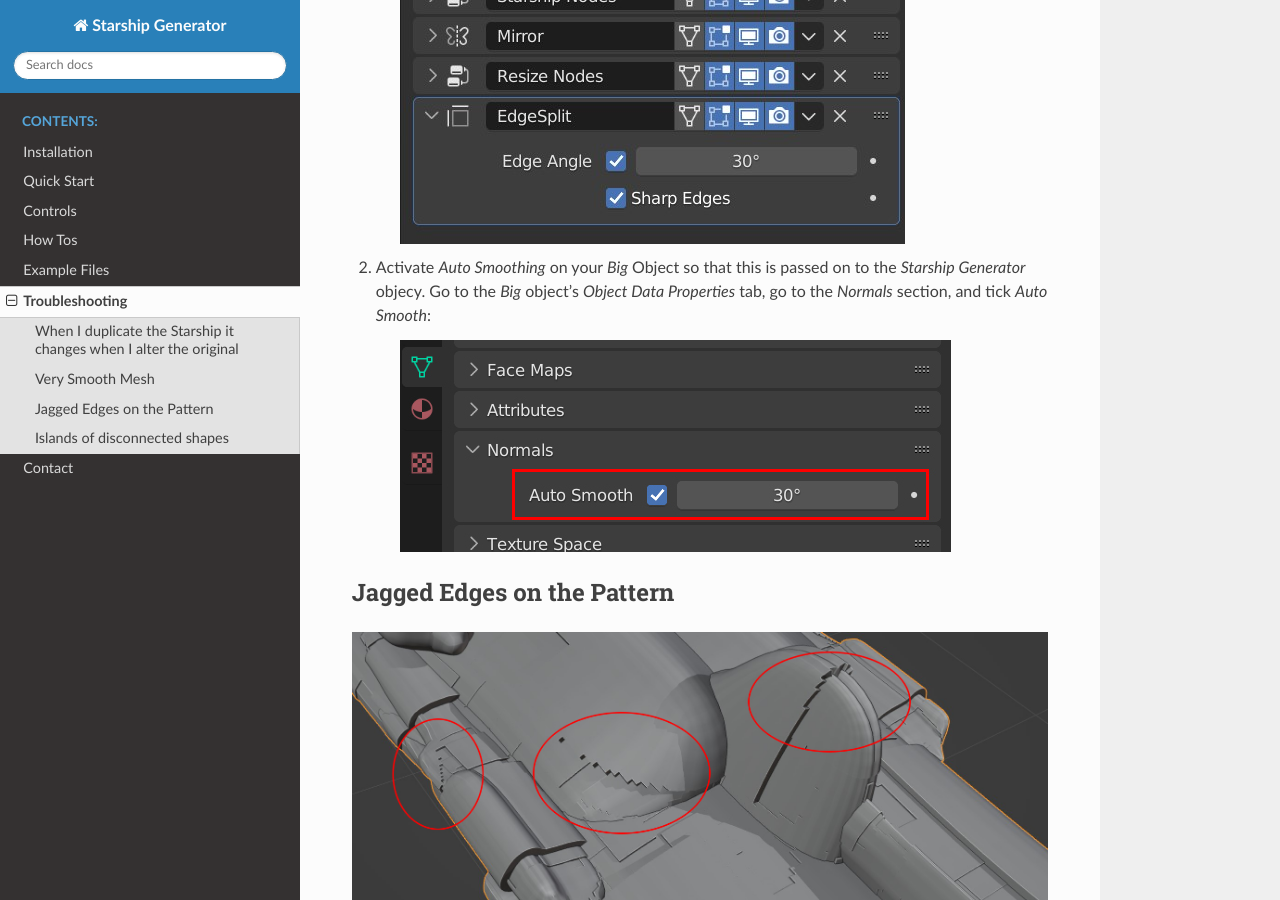
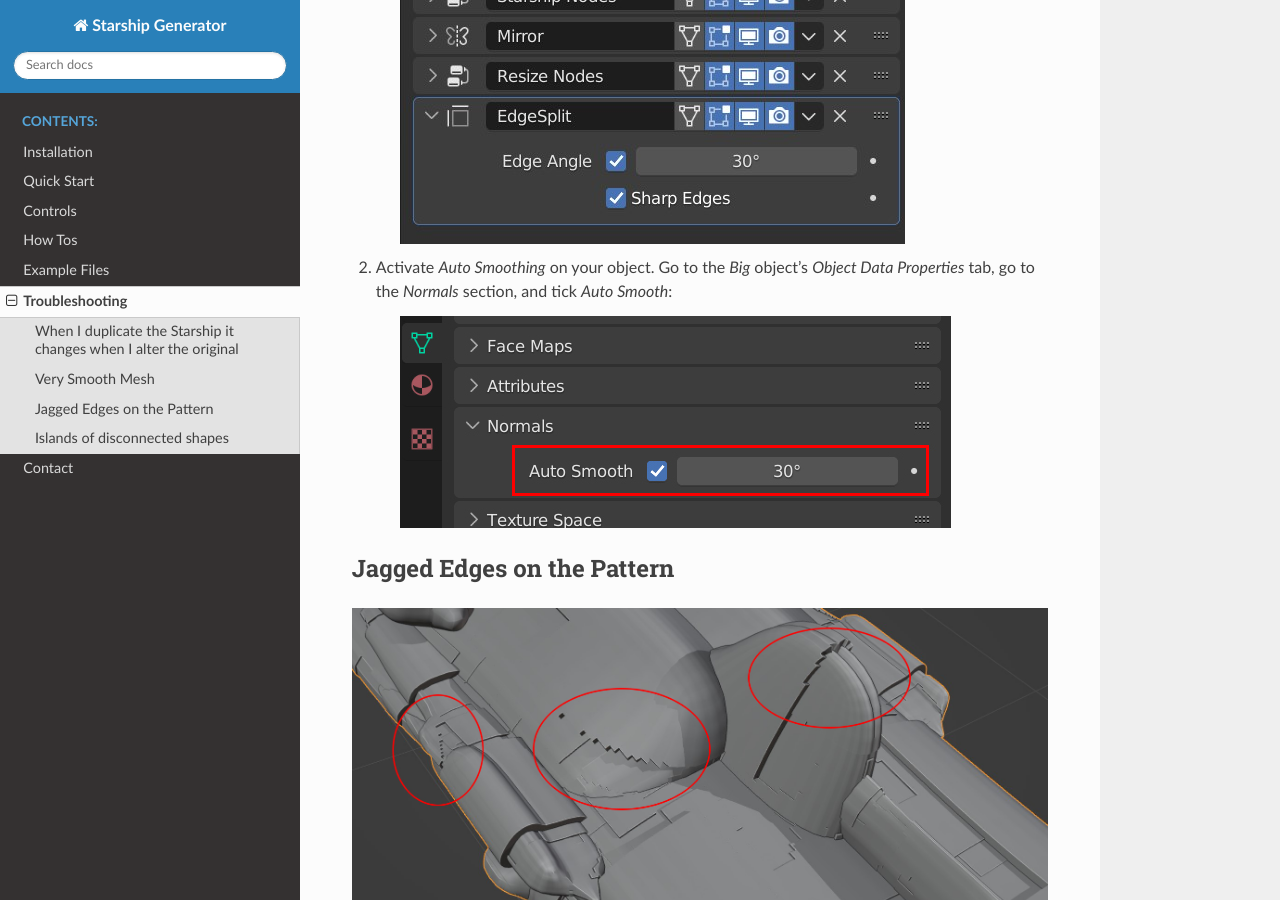
Before and after one commit to mkingsnorth/starship_generator_docs, a Sphinx documentation site: the page built from docs/troubleshooting.rst, in a window 1280 px wide and 900 px high, scrolled down 1458 px. Built offline with Sphinx 7.4.7 and the Read the Docs theme 2.0.0, drawn with Linux system fonts in a browser that asks for light colours.

```diff
--- a/docs/controls.rst
+++ b/docs/controls.rst
@@ -11,6 +11,8 @@ Click on the *Starship* object to select it, and navigate to the *Modifiers* tab
 ************************************************************
 Starship Controls Modifier
 ************************************************************
+
+.. image:: images/controls_seed.gif
 
 This sets any overall controls for the Starship.
 
--- a/docs/troubleshooting.rst
+++ b/docs/troubleshooting.rst
@@ -28,7 +28,7 @@ You can rectify this in two ways:
 
     .. image:: images/edge_split.jpg
 
-#. Activate *Auto Smoothing* on your *Big* Object so that this is passed on to the *Starship Generator* objecy. Go to the *Big* object's *Object Data Properties* tab, go to the *Normals* section, and tick *Auto Smooth*:
+#. Activate *Auto Smoothing* on your object. Go to the *Big* object's *Object Data Properties* tab, go to the *Normals* section, and tick *Auto Smooth*:
 
     .. image:: images/auto_smooth.jpg
 
```
